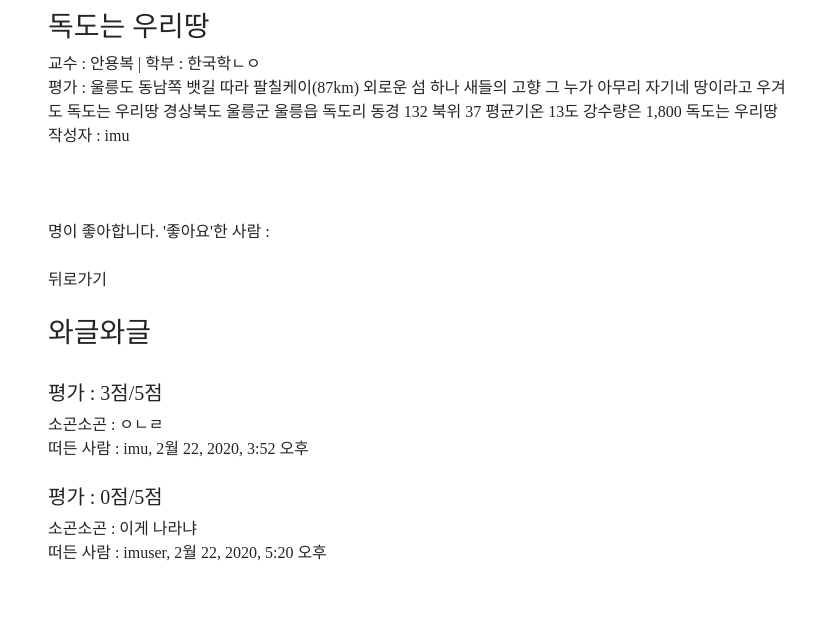
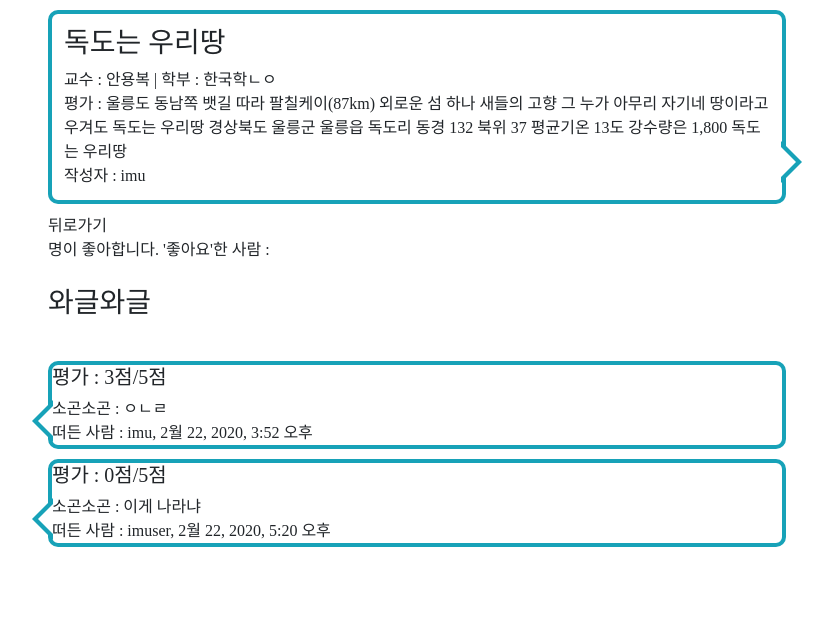
Before and after one commit to i-cluster/sgutest, a Django app: page /3 in a window 1280 px wide. Shown: the part 56-692 px from the top of the page, without its empty margins (223-1056 px from the left). Run offline with Django 3.2, Linux system fonts and the light colour scheme; data comes from the database, SQL or seed files in the repository; some libraries are stand-ins or nearby versions; some web fonts are replaced.

Commit message:
mijeong detail add commentbox

```diff
--- a/sgapp/static/css/style.css
+++ b/sgapp/static/css/style.css
@@ -101,18 +101,14 @@ a.nav-title{
 }
 
 .section {
-    margin: 0 8px 8px 8px;
-    padding: 12px 0 12px 0;
+    margin: 12px 12px;
     box-sizing: border-box;
-
 }
 
 .articles, .article {
     color: #212529 !important;
     position: relative;
     display: block;
-    margin: 0 8px;
-    padding: 12px 8px;
 }
 
     /* 말풍선 모양 */
@@ -126,7 +122,7 @@ a.nav-title{
     margin: 10px 0;
 }
 .arrow_box:after, .arrow_box:before {
-    left: 100%;
+    left: 99.9%;
     bottom: 20%;
     border: solid transparent;
     content: " ";
@@ -156,3 +152,40 @@ a.nav-title{
 a.like{
     color:#212529;
 }
+
+/* 댓글 말풍선 */
+.s-arrow_box {
+    position: relative;
+    background: white;
+    border: 4px solid #17A2B8;
+    border-radius: .30rem;
+    -moz-border-radius: 10px;
+    -webkit-border-radius: 10px;
+    margin: 10px 0;
+}
+.s-arrow_box:after, .s-arrow_box:before {
+    right: 99.9%;
+    bottom: 30%;
+    border: solid transparent;
+    content: " ";
+    height: 0;
+    width: 0;
+    position: absolute;
+    pointer-events: none;
+
+}
+
+.s-arrow_box:after {
+    border-color: rgba(136, 183, 213, 0);
+    border-right-color: white;
+    border-width: 15px;
+    margin-bottom: -15px;
+
+}
+.s-arrow_box:before {
+    border-color: rgba(194, 225, 245, 0);
+    border-right-color: #17A2B8;
+    border-width: 21px;
+    margin-bottom: -21px;
+
+}
--- a/sgapp/templates/sgapp/detail.html
+++ b/sgapp/templates/sgapp/detail.html
@@ -3,15 +3,22 @@
 {% block content %}
 
 <div class="container">
-    <h3>{{crs.name}}</h3>
-    교수 : {{crs.prof}} | 학부 : {{crs.dep}}<br>
-    평가 : {{crs.eval}}<br>
-    작성자 : {{crs.author}} <br><br>
+    <div class="arrow_box">
+        <div class="section">
+            <h3>{{crs.name}}</h3>
+        교수 : {{crs.prof}} | 학부 : {{crs.dep}}<br>
+        평가 : {{crs.eval}}<br>
+        작성자 : {{crs.author}}
+        </div>
+    </div>
 
-    {% if crs.author == user.username %}
+    <div class="author-menu">
+        <a class="like" href="{% url 'home' %}">뒤로가기</a>
+        {% if crs.author == user.username %}
         <a class="like" href="{% url 'edit' crs.id %}">수정하기</a>
         <a class="like" href="{% url 'delete' crs.id %}">삭제하기</a>
-    {% endif %}<br><br>
+        {% endif %}
+    </div>
 
     {% if user.is_authenticated %}
         {% if not lk %}
@@ -25,7 +32,6 @@
 '좋아요'한 사람 : {% for l in like %} {{l.author}} {% endfor %}
 <br><br>
 
-<a class="like" href="{% url 'home' %}">뒤로가기</a><br><br>
 
 <h3>와글와글</h3>
 {% if user.is_authenticated %}
@@ -45,10 +51,13 @@
     </form><br>
 {% endif %}
 <br>
+
 {% for cmt in cmt %}
+<div class="s-arrow_box">
     <h5>평가 : {{cmt.score}}점/5점</h5>
     소곤소곤 : {{cmt.content}}<br>
-    떠든 사람 : {{cmt.author}}, {{cmt.date}}<br><br>
+    떠든 사람 : {{cmt.author}}, {{cmt.date}}
+</div>
 {% empty %}
     No comment yet.<br>
 {% endfor %}
--- a/sgapp/templates/sgapp/home.html
+++ b/sgapp/templates/sgapp/home.html
@@ -13,11 +13,13 @@
         <div class="section">
               <a class="article" href="{% url 'detail' c.id %}">
                 <h3>{{c.name}}</h3>
+                <!--
                 <p class="rate">
                     <span class="star">
                         <span class="on" style="width: 20%;"></span>
                     </span>
                 </p>
+                -->
                 교수 : {{c.prof}} | 학부 : {{c.dep}}<br>
                 평가 : {{c.summary}}...<br>
             </a>
```
